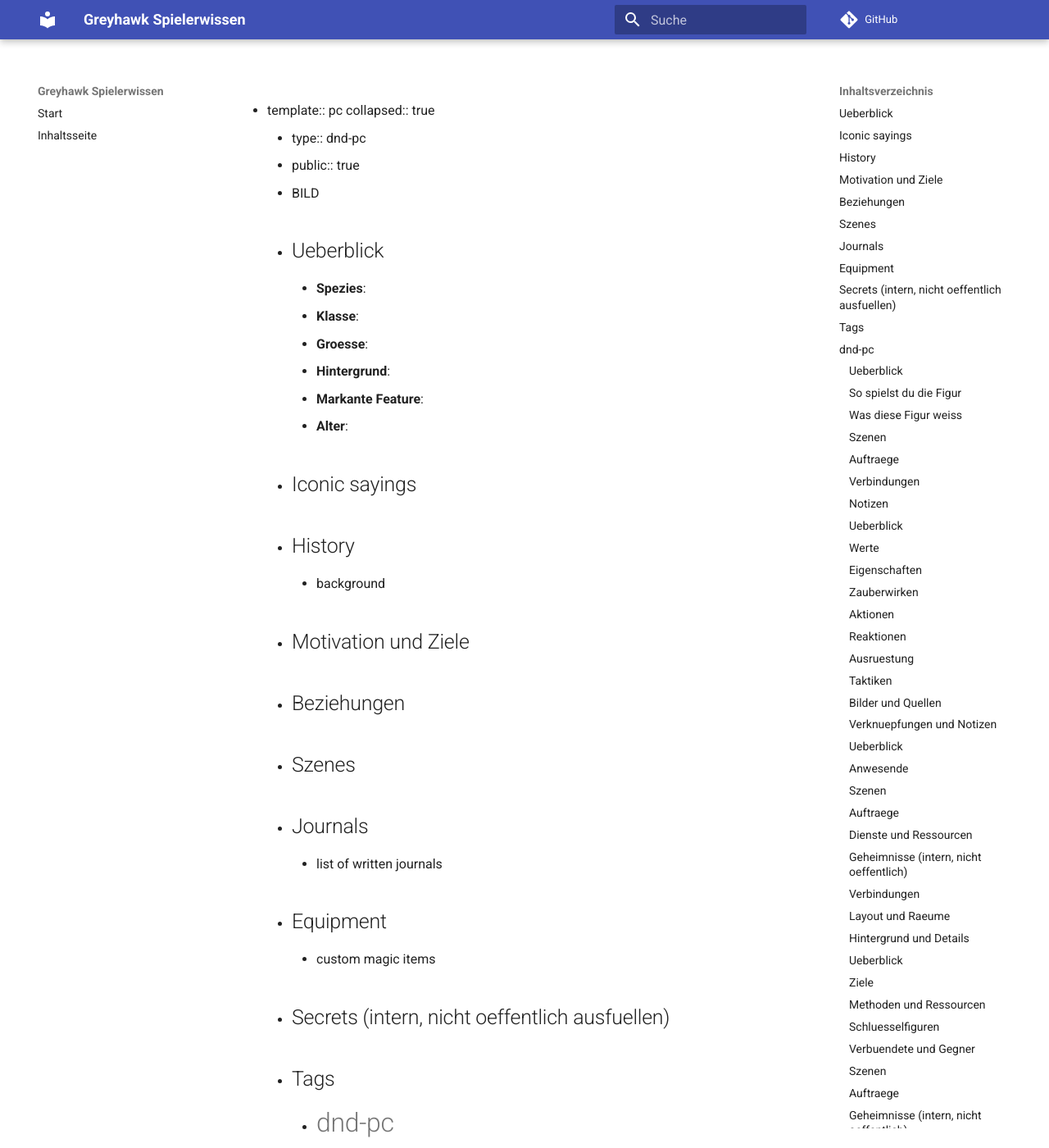
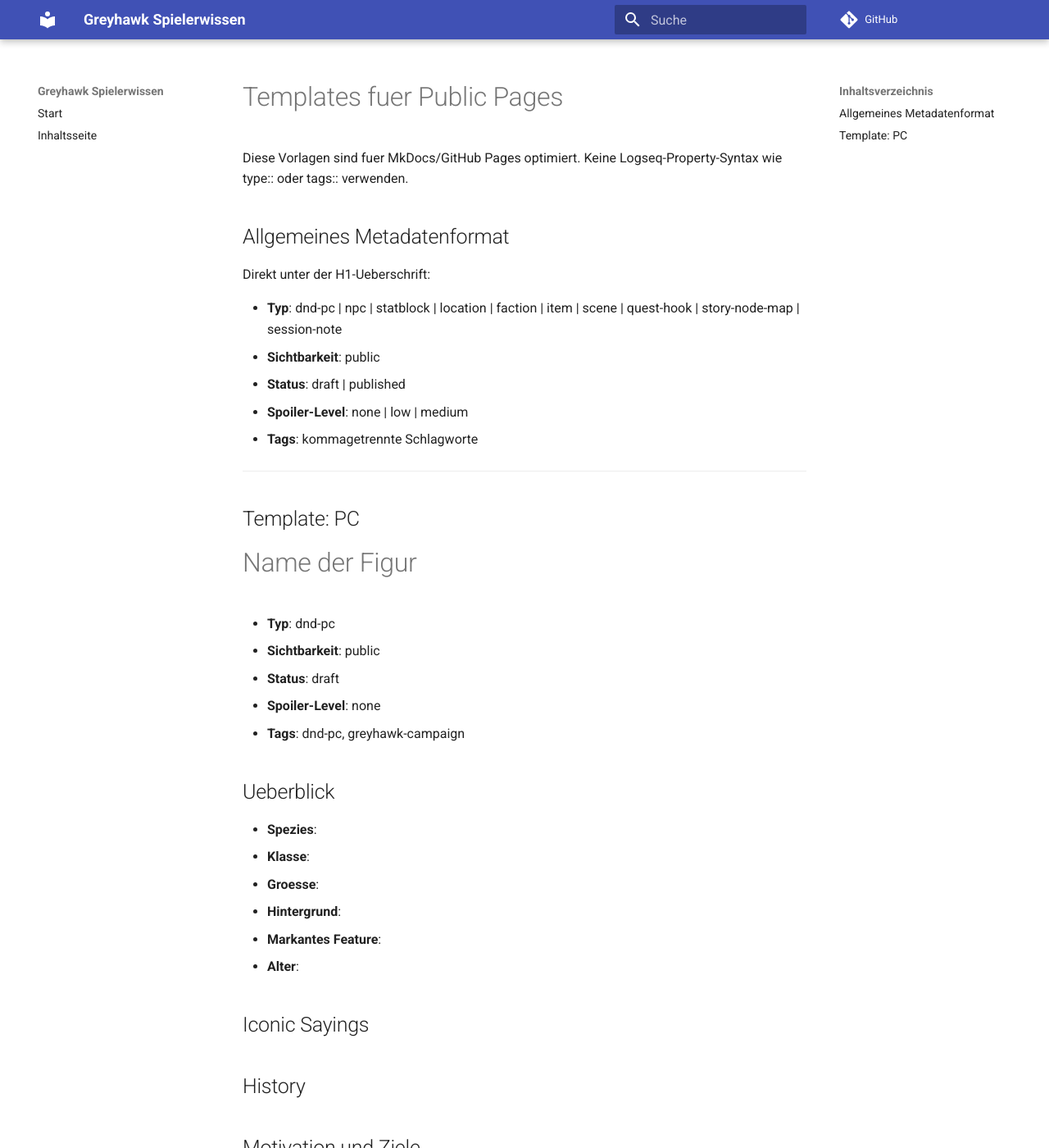
Before and after one commit to Nillorian/logseq-greyhawk-public, an MkDocs documentation site: the page built from pages/Templates.md, in a window 1280 px wide and 1400 px high. Shown: the whole window at 82% size. Built offline with MkDocs 1.6.1 and Material for MkDocs 9.7.7, drawn with Linux system fonts in a browser that asks for light colours; comment, search, counter and statistics services are not loaded; some of the changed text lies outside the part shown.

Commit message:
new structure and images

```diff
--- a/pages/Templates.md
+++ b/pages/Templates.md
@@ -1,209 +1,372 @@
-- template:: pc
-  collapsed:: true
-	- type:: dnd-pc
-	- public:: true
-	- BILD
-	- ## Ueberblick
-		- **Spezies**:
-		- **Klasse**:
-		- **Groesse**:
-		- **Hintergrund**:
-		- **Markante Feature**:
-		- **Alter**:
-	- ## Iconic sayings
-	- ## History
-		- background
-	- ## Motivation und Ziele
-	- ## Beziehungen
-	- ## Szenes
-	- ## Journals
-		- list of written journals
-	- ## Equipment
-		- custom magic items
-	- ## Secrets (intern, nicht oeffentlich ausfuellen)
-	- ## Tags
-		- #dnd-pc
+# Templates fuer Public Pages
 
-- template:: npc
-  collapsed:: true
-	- type:: npc
-	- public:: true
-	- ## Ueberblick
-		- aussehen und wirkung
-		- aktuelle haltung zur gruppe
-	- ## So spielst du die Figur
-		- stimme und verhalten
-		- ziele und beduerfnisse
-		- druckpunkte
-	- ## Was diese Figur weiss
-		- oeffentliche informationen
-		- geheime informationen (intern, nicht oeffentlich)
-	- ## Szenen
-		- aktive szenen
-	- ## Auftraege
-		- 1. **Titel des Auftrags**
-			- **Aufgabe:**
-			- **Erfolgskriterium:**
-			- **Warum:**
-			- **Belohnung:**
-		- 2. **Titel des Auftrags**
-			- **Aufgabe:**
-			- **Erfolgskriterium:**
-			- **Warum:**
-			- **Belohnung:**
-		- aktive aufhaenger
-		- quest-links
-	- ## Verbindungen
-		- verknuepfte orte
-		- verknuepfte npcs
-		- tags
-	- ## Notizen
+Diese Vorlagen sind fuer MkDocs/GitHub Pages optimiert.
+Keine Logseq-Property-Syntax wie type:: oder tags:: verwenden.
 
-- template:: statblock
-  collapsed:: true
-	- type:: statblock
-	- public:: true
-	- ## Ueberblick
-		- name und titel
-		- groesse, typ und gesinnung
-		- rk, tp und geschwindigkeit
-	- ## Werte
-		- attributtabelle oder kompakte wertezeile
-		- rettungswuerfe, fertigkeiten, sinne, sprachen
-		- herausforderungsgrad und uebungsbonus
-	- ## Eigenschaften
-	- ## Zauberwirken
-	- ## Aktionen
-	- ## Reaktionen
-	- ## Ausruestung
-	- ## Taktiken
-	- ## Bilder und Quellen
-	- ## Verknuepfungen und Notizen
+## Allgemeines Metadatenformat
 
-- template:: location
-  collapsed:: true
-	- type:: location
-	- public:: true
-	- ## Ueberblick
-		- bild oder kurze atmosphaerebeschreibung (1-3 zeilen)
-		- was spieler sofort bemerken
-	- ## Anwesende
-		- wichtige aktuell anwesende npcs
-		- regelmaessige gaeste
-	- ## Szenen
-		- aktive szenen
-	- ## Auftraege
-		- 1. **Titel des Auftrags**
-			- **Aufgabe:**
-			- **Erfolgskriterium:**
-			- **Warum:**
-			- **Belohnung:**
-		- quest-hooks
-	- ## Dienste und Ressourcen
-		- was man kaufen kann
-		- nuetzliche kontakte
-	- ## Geheimnisse (intern, nicht oeffentlich)
-	- ## Verbindungen
-		- verknuepfte orte
-		- verknuepfte fraktionen
-		- tags
-	- ## Layout und Raeume
-		- uebersicht der bereiche
-		- raumnutzung und zugaenge
-		- besondere details pro raum
-	- ## Hintergrund und Details
+Direkt unter der H1-Ueberschrift:
 
-- template:: faction
-  collapsed:: true
-	- type:: faction
-	- public:: true
-	- ## Ueberblick
-		- kernidentitaet
-		- wie sie auf aussenstehende wirken
-	- ## Ziele
-		- kurzfristige ziele
-		- langfristige ziele
-	- ## Methoden und Ressourcen
-	- ## Schluesselfiguren
-	- ## Verbuendete und Gegner
-	- ## Szenen
-	- ## Auftraege
-		- 1. **Titel des Auftrags**
-			- **Aufgabe:**
-			- **Erfolgskriterium:**
-			- **Warum:**
-			- **Belohnung:**
-	- ## Geheimnisse (intern, nicht oeffentlich)
-	- ## Verbindungen und Tags
+- **Typ**: dnd-pc | npc | statblock | location | faction | item | scene | quest-hook | story-node-map | session-note
+- **Sichtbarkeit**: public
+- **Status**: draft | published
+- **Spoiler-Level**: none | low | medium
+- **Tags**: kommagetrennte Schlagworte
 
-- template:: item
-  collapsed:: true
-	- type:: item
-	- public:: true
-	- ## Ueberblick
-		- bild oder kurzbeschreibung
-		- was beim ersten blick auffaellt
-	- ## Sichtbarer Effekt
-	- ## Verborgener Effekt (intern, nicht oeffentlich)
-	- ## Herkunft und Besitz
-	- ## Verbindungen und Tags
-	- ## Notizen
+---
 
-- template:: scene
-  collapsed:: true
-	- type:: scene
-	- public:: true
-	- ## Ueberblick
-		- szenen-pitch in einer zeile
-		- wo und wann
-	- ## Ausloeser
-	- ## Beteiligte
-	- ## Ablaufoptionen
-	- ## Ergebnisse und Konsequenzen
-	- ## Folgeverweise
-	- ## Notizen (intern, nicht oeffentlich)
+## Template: PC
 
-- template:: quest-hook
-  collapsed:: true
-	- type:: quest-hook
-	- public:: true
-	- ## Ueberblick
-		- pitch (1-2 zeilen)
-		- dringlichkeit
-		- was die gruppe tun soll
-		- warum das wichtig ist
-		- was die gruppe bekommt
-	- ## Auftraggeber
-	- ## Ziel
-	- ## Einstiegspunkte
-	- ## Komplikation
-	- ## Belohnung
-	- ## Folgeverweise
-	- ## Tags
+# Name der Figur
 
-- template:: story-node-map
-  collapsed:: true
-	- type:: story-node-map
-	- public:: true
-	- ## Ueberblick
-		- umfang (ort, region oder handlungsbogen)
-		- aktuelle spannung
-	- ## Knotenliste
-	- ## Klare Spuren
-	- ## Vage Spuren
-	- ## Geheimnisse (intern, nicht oeffentlich)
-	- ## Schnellmatrix (Von -> Fuehrt zu)
-	- ## Verbindungen und Tags
+- **Typ**: dnd-pc
+- **Sichtbarkeit**: public
+- **Status**: draft
+- **Spoiler-Level**: none
+- **Tags**: dnd-pc, greyhawk-campaign
 
-- template:: session-note
-  collapsed:: true
-	- type:: session-note
-	- public:: true
-	- ## Ueberblick
-		- datum und ingame-zeit
-		- aktuelles gruppenziel
-	- ## Aktuelle Situation
-	- ## Gewonnene Informationen
-	- ## Offene Faeden
-	- ## Naechste moegliche Szenen
-	- ## Tags
+## Ueberblick
+
+- **Spezies**:
+- **Klasse**:
+- **Groesse**:
+- **Hintergrund**:
+- **Markantes Feature**:
+- **Alter**:
+
+## Iconic Sayings
+
+## History
+
+## Motivation und Ziele
+
+## Beziehungen
+
+## Szenen
+
+## Journals
+
+## Equipment
+
+## Secrets (intern, nicht oeffentlich ausfuellen)
+
+---
+
+## Template: NPC
+
+# Name der Figur
+
+- **Typ**: npc
+- **Sichtbarkeit**: public
+- **Status**: draft
+- **Spoiler-Level**: none
+- **Tags**: npc, greyhawk-campaign
+
+## Ueberblick
+
+- Aussehen und Wirkung
+- Aktuelle Haltung zur Gruppe
+
+## So spielst du die Figur
+
+- Stimme und Verhalten
+- Ziele und Beduerfnisse
+- Druckpunkte
+
+## Was diese Figur weiss
+
+- Oeffentliche Informationen
+- Geheime Informationen (intern, nicht oeffentlich)
+
+## Szenen
+
+## Auftraege
+
+1. **Titel des Auftrags**
+   - **Aufgabe:**
+   - **Erfolgskriterium:**
+   - **Warum:**
+   - **Belohnung:**
+
+## Verbindungen
+
+- Verknuepfte Orte
+- Verknuepfte NPCs
+
+## Notizen
+
+---
+
+## Template: Statblock
+
+# Name des Wesens
+
+- **Typ**: statblock
+- **Sichtbarkeit**: public
+- **Status**: draft
+- **Spoiler-Level**: none
+- **Tags**: statblock, greyhawk-campaign
+
+## Ueberblick
+
+- Name und Titel
+- Groesse, Typ und Gesinnung
+- RK, TP und Geschwindigkeit
+
+## Werte
+
+- Attributtabelle oder kompakte Wertezeile
+- Rettungswuerfe, Fertigkeiten, Sinne, Sprachen
+- Herausforderungsgrad und Uebungsbonus
+
+## Eigenschaften
+
+## Zauberwirken
+
+## Aktionen
+
+## Reaktionen
+
+## Ausruestung
+
+## Taktiken
+
+## Bilder und Quellen
+
+## Verknuepfungen und Notizen
+
+---
+
+## Template: Location
+
+# Name des Ortes
+
+- **Typ**: location
+- **Sichtbarkeit**: public
+- **Status**: draft
+- **Spoiler-Level**: none
+- **Tags**: location, greyhawk-campaign
+
+## Ueberblick
+
+- Bild oder kurze Atmosphaerebeschreibung (1-3 Zeilen)
+- Was Spieler sofort bemerken
+
+## Anwesende
+
+- Wichtige aktuell anwesende NPCs
+- Regelmaessige Gaeste
+
+## Szenen
+
+## Auftraege
+
+1. **Titel des Auftrags**
+   - **Aufgabe:**
+   - **Erfolgskriterium:**
+   - **Warum:**
+   - **Belohnung:**
+
+## Dienste und Ressourcen
+
+- Was man kaufen kann
+- Nuetzliche Kontakte
+
+## Geheimnisse (intern, nicht oeffentlich)
+
+## Verbindungen
+
+- Verknuepfte Orte
+- Verknuepfte Fraktionen
+
+## Layout und Raeume
+
+- Uebersicht der Bereiche
+- Raumnutzung und Zugaenge
+- Besondere Details pro Raum
+
+## Hintergrund und Details
+
+---
+
+## Template: Faction
+
+# Name der Fraktion
+
+- **Typ**: faction
+- **Sichtbarkeit**: public
+- **Status**: draft
+- **Spoiler-Level**: none
+- **Tags**: faction, greyhawk-campaign
+
+## Ueberblick
+
+- Kernidentitaet
+- Wie sie auf Aussenstehende wirken
+
+## Ziele
+
+- Kurzfristige Ziele
+- Langfristige Ziele
+
+## Methoden und Ressourcen
+
+## Schluesselfiguren
+
+## Verbuendete und Gegner
+
+## Szenen
+
+## Auftraege
+
+1. **Titel des Auftrags**
+   - **Aufgabe:**
+   - **Erfolgskriterium:**
+   - **Warum:**
+   - **Belohnung:**
+
+## Geheimnisse (intern, nicht oeffentlich)
+
+## Verbindungen
+
+---
+
+## Template: Item
+
+# Name des Gegenstands
+
+- **Typ**: item
+- **Sichtbarkeit**: public
+- **Status**: draft
+- **Spoiler-Level**: none
+- **Tags**: item, greyhawk-campaign
+
+## Ueberblick
+
+- Bild oder Kurzbeschreibung
+- Was beim ersten Blick auffaellt
+
+## Sichtbarer Effekt
+
+## Verborgener Effekt (intern, nicht oeffentlich)
+
+## Herkunft und Besitz
+
+## Verbindungen
+
+## Notizen
+
+---
+
+## Template: Scene
+
+# Name der Szene
+
+- **Typ**: scene
+- **Sichtbarkeit**: public
+- **Status**: draft
+- **Spoiler-Level**: low
+- **Tags**: scene, greyhawk-campaign
+
+## Ueberblick
+
+- Szenen-Pitch in einer Zeile
+- Wo und wann
+
+## Ausloeser
+
+## Beteiligte
+
+## Ablaufoptionen
+
+## Ergebnisse und Konsequenzen
+
+## Folgeverweise
+
+## Notizen (intern, nicht oeffentlich)
+
+---
+
+## Template: Quest-Hook
+
+# Name des Aufhaengers
+
+- **Typ**: quest-hook
+- **Sichtbarkeit**: public
+- **Status**: draft
+- **Spoiler-Level**: low
+- **Tags**: quest-hook, greyhawk-campaign
+
+## Ueberblick
+
+- Pitch (1-2 Zeilen)
+- Dringlichkeit
+- Was die Gruppe tun soll
+- Warum das wichtig ist
+- Was die Gruppe bekommt
+
+## Auftraggeber
+
+## Ziel
+
+## Einstiegspunkte
+
+## Komplikation
+
+## Belohnung
+
+## Folgeverweise
+
+---
+
+## Template: Story-Node-Map
+
+# Name der Story-Node-Map
+
+- **Typ**: story-node-map
+- **Sichtbarkeit**: public
+- **Status**: draft
+- **Spoiler-Level**: medium
+- **Tags**: story-node-map, greyhawk-campaign
+
+## Ueberblick
+
+- Umfang (Ort, Region oder Handlungsbogen)
+- Aktuelle Spannung
+
+## Knotenliste
+
+## Klare Spuren
+
+## Vage Spuren
+
+## Geheimnisse (intern, nicht oeffentlich)
+
+## Schnellmatrix (Von -> Fuehrt zu)
+
+## Verbindungen
+
+---
+
+## Template: Session-Note
+
+# Sitzungstitel
+
+- **Typ**: session-note
+- **Sichtbarkeit**: public
+- **Status**: draft
+- **Spoiler-Level**: low
+- **Tags**: session-note, greyhawk-campaign
+
+## Ueberblick
+
+- Datum und Ingame-Zeit
+- Aktuelles Gruppenziel
+
+## Aktuelle Situation
+
+## Gewonnene Informationen
+
+## Offene Faeden
+
+## Naechste moegliche Szenen
```
Also changed, not shown: docs/AGENTS.md (+16 -6 lines), docs/PUBLIC-CONTENT-RULES.md (+11 -0 lines), pages/players/Brynn Stormgrove.md (+8 -3 lines), pages/players/Der Rabe.md (+8 -3 lines), pages/players/Quin'taral.md (added, +46 -0 lines), pages/players/index.md (+1 -0 lines), 3 other files.
